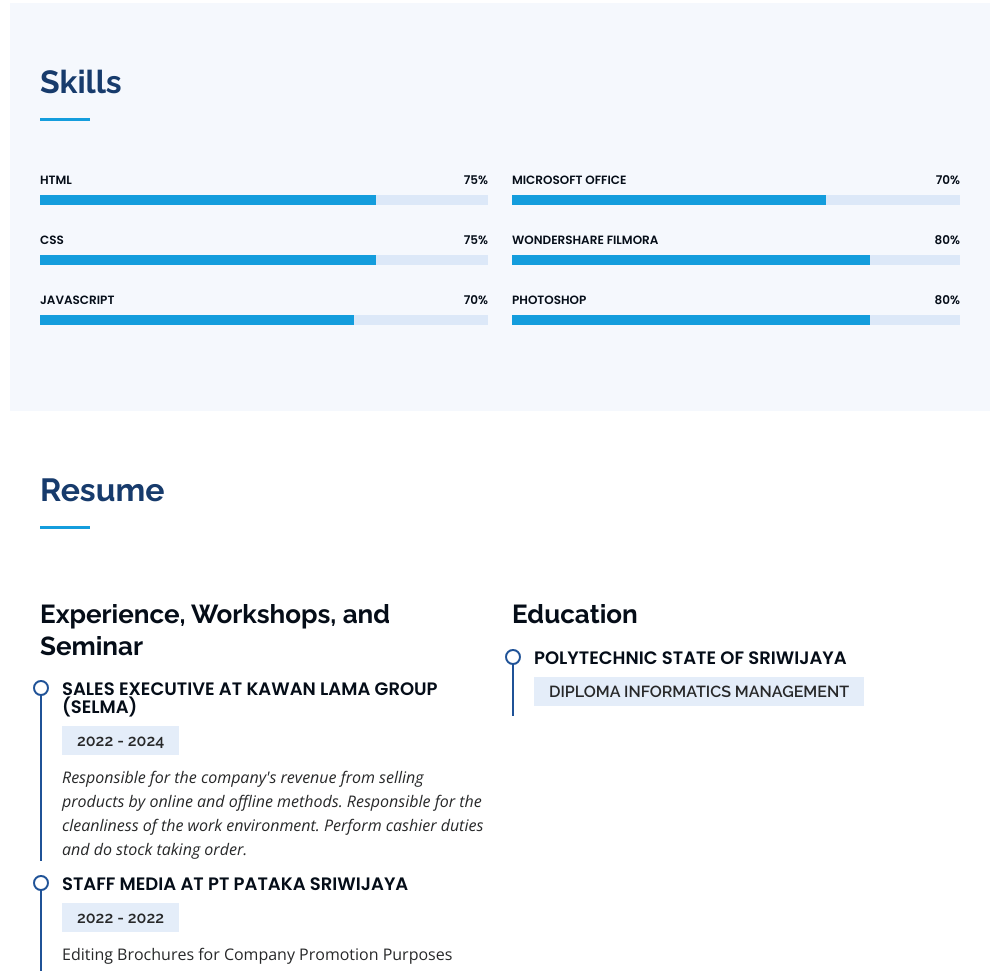
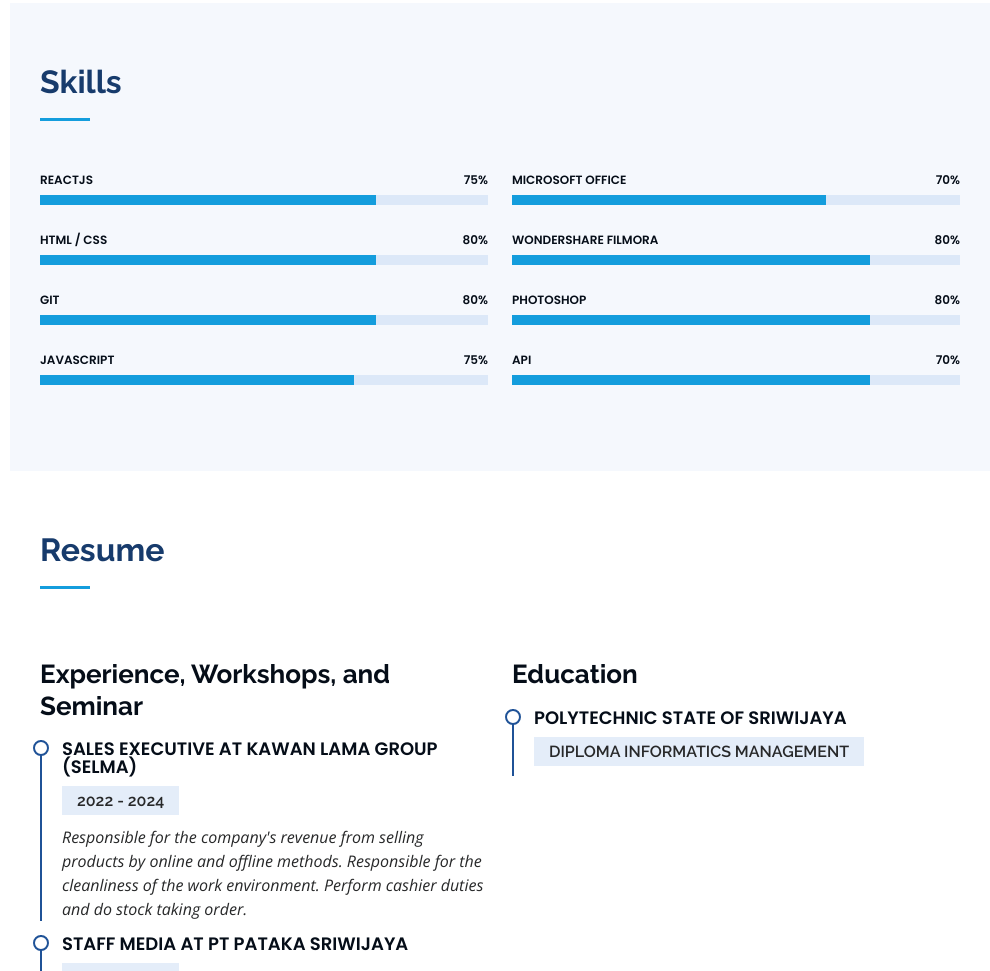
Before and after one commit to portfoliosaya/firza, a plain HTML site: page index.html in a window 1280 px wide. Shown: the part 1461-2432 px from the top of the page, without its empty margins (290-1280 px from the left). Drawn offline with nearby package versions, Linux system fonts and the light colour scheme.

Commit message:
index baru

```diff
--- a/index.html
+++ b/index.html
@@ -200,21 +200,28 @@
           <div class="row skills-content">
             <div class="col-lg-6" data-aos="fade-up">
               <div class="progress">
-                <span class="skill">HTML <i class="val">75%</i></span>
+                <span class="skill">ReactJS <i class="val">75%</i></span>
                 <div class="progress-bar-wrap">
                   <div class="progress-bar" role="progressbar" aria-valuenow="75" aria-valuemin="0" aria-valuemax="100"></div>
                 </div>
               </div>
 
               <div class="progress">
-                <span class="skill">CSS <i class="val">75%</i></span>
+                <span class="skill">HTML / CSS <i class="val">80%</i></span>
                 <div class="progress-bar-wrap">
                   <div class="progress-bar" role="progressbar" aria-valuenow="75" aria-valuemin="0" aria-valuemax="100"></div>
                 </div>
               </div>
 
               <div class="progress">
-                <span class="skill">JavaScript <i class="val">70%</i></span>
+                <span class="skill">Git <i class="val">80%</i></span>
+                <div class="progress-bar-wrap">
+                  <div class="progress-bar" role="progressbar" aria-valuenow="75" aria-valuemin="0" aria-valuemax="100"></div>
+                </div>
+              </div>
+
+              <div class="progress">
+                <span class="skill">JavaScript <i class="val">75%</i></span>
                 <div class="progress-bar-wrap">
                   <div class="progress-bar" role="progressbar" aria-valuenow="70" aria-valuemin="0" aria-valuemax="100"></div>
                 </div>
@@ -238,6 +245,13 @@
 
               <div class="progress">
                 <span class="skill">Photoshop <i class="val">80%</i></span>
+                <div class="progress-bar-wrap">
+                  <div class="progress-bar" role="progressbar" aria-valuenow="80" aria-valuemin="0" aria-valuemax="100"></div>
+                </div>
+              </div>
+
+              <div class="progress">
+                <span class="skill">API <i class="val">70%</i></span>
                 <div class="progress-bar-wrap">
                   <div class="progress-bar" role="progressbar" aria-valuenow="80" aria-valuemin="0" aria-valuemax="100"></div>
                 </div>
```
